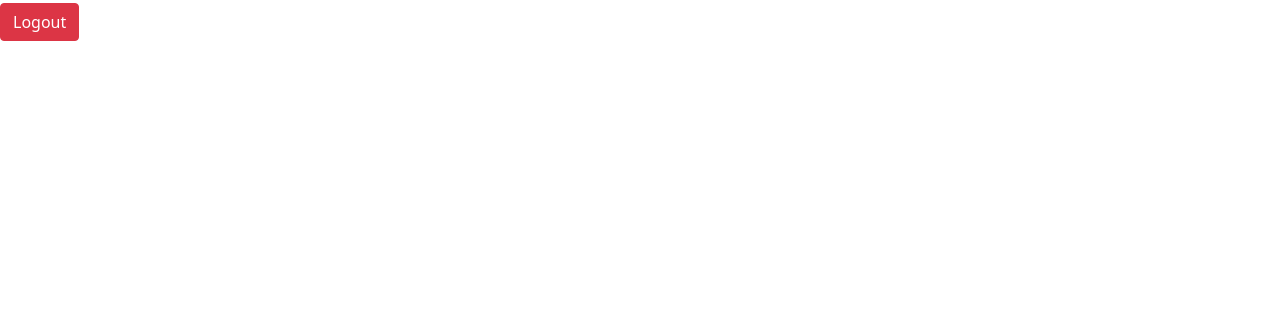
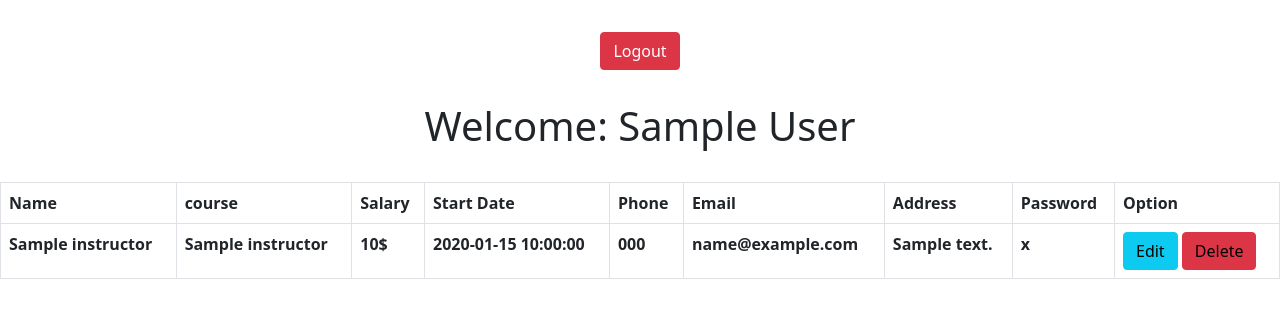
Before and after one commit to AhmadnourldinCOMP/LoginBase, a PHP site: page /empolyee.php in a window 1280 px wide. Shown: the top 318 px of the page. Run offline with PHP 8.4, Linux system fonts and the light colour scheme; the visitor is signed in with stand-in values (Sample User, id 1); tables that the repository leaves empty or names only in its code hold one stand-in row (values such as "Sample post"); lists and menus that the app fills with data are empty.

Commit message:
Start doing the edit file for the employee

```diff
--- /dev/null
+++ b/employeeEdit.php
@@ -0,0 +1,5 @@
+<?php
+    include_once "DatabaseConnection.php";
+    $id = $_GET['id'];
+    $sql = ""
+?>
--- a/empolyee.php
+++ b/empolyee.php
@@ -17,6 +17,44 @@
         <form action="index.php" method="POST" class="Logout">
             <button class="btn btn-danger" type="submit" name="Logout">Logout</button>
         </form>
+        <h1>Welcome: <?php echo $_SESSION['username'];?></h1>
+        <table class="table table-bordered">
+            <thead>
+                <tr>
+                    <th scope="col">Name</th>
+                    <th scope="col">course</th>
+                    <th scope="col">Salary</th>
+                    <th scope="col">Start Date</th>
+                    <th scope="col">Phone</th>
+                    <th scope="col">Email</th>
+                    <th scope="col">Address</th>
+                    <th scope="col">Password</th>
+                    <th scope="col">Option</th>
+                </tr>
+            </thead>
+            <tbody>
+                <?php
+                    $sql = "SELECT * FROM instructor;";
+                    $result = mysqli_query($conn, $sql);
+                    while($row = mysqli_fetch_assoc($result)){
+                        echo "<tr>";
+                        echo "<th>".$row["name"]."</th>";
+                        echo "<th>".$row["dept_name"]."</th>";
+                        echo "<th>".$row["salary"]."$</th>";
+                        echo "<th>".$row["start_date"]."</th>";
+                        echo "<th>".$row["phone"]."</th>";
+                        echo "<th>".$row["email"]."</th>";
+                        echo "<th>".$row["address"]."</th>";
+                        echo "<th>".$row["password"]."</th>";
+                        echo "<th>
+                        <button class='btn btn-info'><a class='ButtonText' href='employeeEdit.php?id=".$row["id"]."'>Edit</a></button>
+                        <button class='btn btn-danger'><a class='ButtonText' href='employeeDelete.php?id=".$row["id"]."'>Delete</a></button>
+                        </th>";
+                        echo "</tr>";
+                    }
+                ?>
+            </tbody>
+        </table>
     </div>
     <script src="bootstrap.js"></script>
 </body>
--- a/instractorCheck.php
+++ b/instractorCheck.php
@@ -1,6 +1,5 @@
 <?php
     include_once "DatabaseConnection.php";
-    //stid=1&inid=1&status=in
     $StudentId = $_GET["stid"];
     $InstructorId = $_GET["inid"];
 
--- a/style.css
+++ b/style.css
@@ -43,3 +43,16 @@ body{
 .ButtonText:hover{
     color: black;
 }
+.employee_main{
+    width: 100%;
+    display: grid;
+    place-items: center;
+}
+.employee_main form{
+    width: 60% !important;
+    margin: 2rem 0rem;
+    text-align: center;
+}
+.employee_main h1{
+    margin-bottom: 2rem;
+}
```
